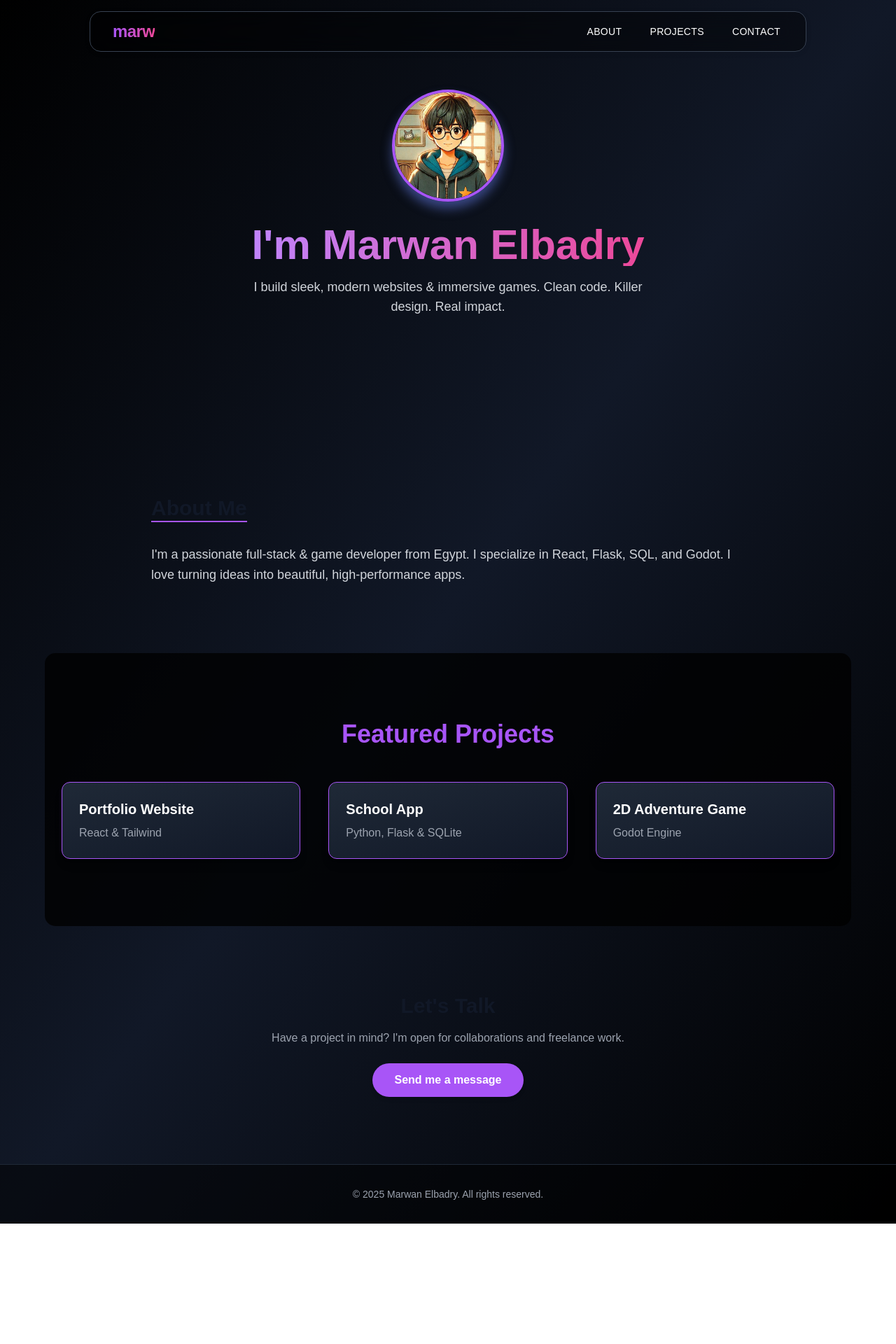
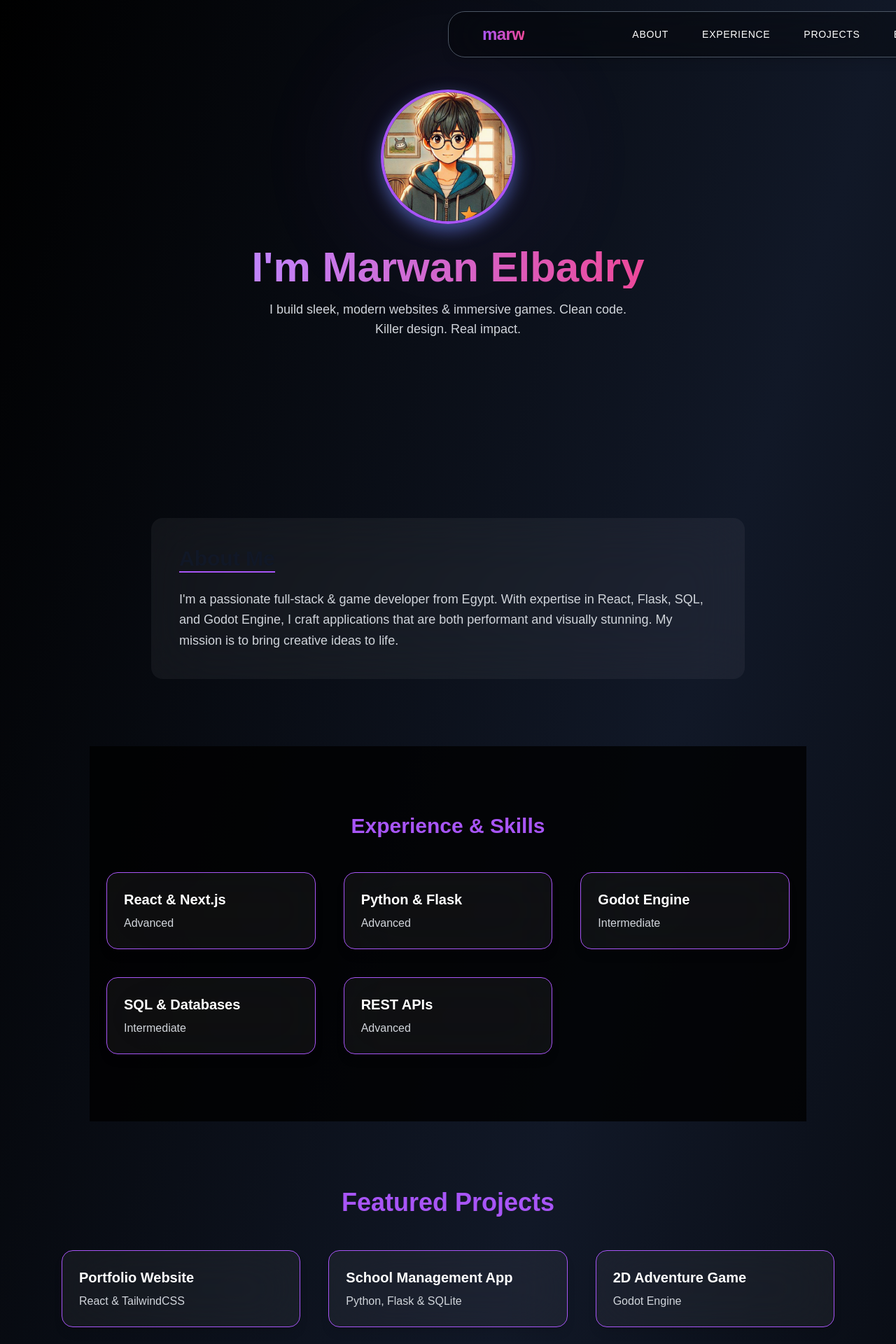
Before and after one commit to Kingmarw/kingmarw, a React (Vite) app: page / in a window 1280 px wide. Shown: the top 1920 px of the page at 70% size. Before the commit the page ends 1748 px from the top, so only its background shows below. Built offline with nearby package versions, Linux system fonts and the light colour scheme.

Commit message:
Update App.jsx

```diff
--- a/src/App.jsx
+++ b/src/App.jsx
@@ -1,129 +1,151 @@
 import React from "react";
-import { motion } from "framer-motion";
+import { motion, AnimatePresence } from "framer-motion";
 import profile from "./assets/kingmarw.png";
 
 export default function App() {
-  const fadeIn = { hidden: { opacity: 0, y: 20 }, visible: { opacity: 1, y: 0 } };
+  const fadeInUp = { hidden: { opacity: 0, y: 30 }, visible: { opacity: 1, y: 0 } };
+  const stagger = { visible: { transition: { staggerChildren: 0.15 } } };
+
+  // Dummy data for blog posts and testimonials
+  const blogPosts = Array.from({ length: 9 }, (_, i) => ({
+    title: `Blog Post Title ${i + 1}`,
+    date: `2025-${String(i + 1).padStart(2, '0')}-15`,
+    excerpt: `This is a brief excerpt for blog post number ${i + 1}. It summarizes the main points and invites the reader to click through and read more.`
+  }));
+
+  const testimonials = [
+    { name: 'Alice', text: 'Working with Marw was a fantastic experience. His code quality is top-notch!' },
+    { name: 'Bob', text: 'Creative, reliable, and fast. Highly recommend for any web or game project.' },
+    { name: 'Charlie', text: 'Marw delivered beyond expectations. The animations and design blew me away.' }
+  ];
 
   return (
     <div className="relative bg-gradient-to-br from-black via-gray-900 to-black text-white font-sans overflow-x-hidden min-h-screen scroll-smooth">
       {/* Header */}
-      <header className="fixed top-4 left-1/2 transform -translate-x-1/2 z-50 bg-black/40 backdrop-blur-lg border border-gray-700 rounded-2xl px-8 py-3 flex justify-between items-center w-[90%] max-w-5xl transition-colors duration-300 hover:bg-black/60">
+      <AnimatePresence>
+        <motion.header
+          initial={{ opacity: 0, y: -60 }}
+          animate={{ opacity: 1, y: 0 }}
+          exit={{ opacity: 0, y: -60 }}
+          transition={{ duration: 0.8 }}
+          className="fixed top-4 left-1/2 transform -translate-x-1/2 z-50 bg-black/30 backdrop-blur-2xl border border-gray-600 rounded-3xl px-12 py-4 flex justify-between items-center w-[90%] max-w-5xl shadow-lg"
+        >
           <h1 className="text-2xl font-extrabold tracking-tight bg-gradient-to-r from-purple-500 to-pink-500 bg-clip-text text-transparent">marw</h1>
-        <nav className="space-x-8 text-sm uppercase tracking-wide">
-          {['about','projects','contact'].map(id => (
-            <a
+          <motion.nav initial="hidden" animate="visible" variants={stagger} className="flex space-x-8 text-sm uppercase tracking-wider">
+            {['about','experience','projects','blogs','testimonials','contact'].map((id) => (
+              <motion.a
                 key={id}
                 href={`#${id}`}
-              className="relative hover:text-purple-400 transition-colors duration-300 px-1"
+                variants={fadeInUp}
+                className="relative px-2 py-1 hover:text-purple-400 transition duration-300"
               >
                 <span className="after:absolute after:content-[''] after:block after:w-0 after:h-0.5 after:bg-purple-400 after:transition-all after:duration-300 hover:after:w-full">
                   {id}
                 </span>
-            </a>
+              </motion.a>
             ))}
-        </nav>
-      </header>
+          </motion.nav>
+        </motion.header>
+      </AnimatePresence>
 
       {/* Hero */}
       <section id="hero" className="flex flex-col items-center justify-center text-center pt-32 pb-40 px-6">
-        <motion.img
-          initial={{ scale: 0.7, opacity: 0 }}
-          animate={{ scale: 1, opacity: 1 }}
-          transition={{ duration: 1 }}
-          src={profile}
-          alt="Profile"
-          className="w-40 h-40 rounded-full border-4 border-purple-500 shadow-[0_10px_15px_rgba(102,126,234,0.5)] mb-8"
-        />
-        <motion.h2
-          initial="hidden"
-          animate="visible"
-          variants={fadeIn}
-          transition={{ delay: 0.3, duration: 0.8 }}
-          className="text-5xl sm:text-6xl font-extrabold mb-4 bg-gradient-to-r from-purple-400 to-pink-500 bg-clip-text text-transparent leading-tight"
-        >
+        <motion.div variants={fadeInUp} initial="hidden" animate="visible" transition={{ duration: 1 }} className="relative">
+          <img src={profile} alt="Profile" className="w-48 h-48 rounded-full border-4 border-purple-500 shadow-[0_10px_25px_rgba(102,126,234,0.6)]" />
+          <div className="absolute inset-0 animate-ping rounded-full bg-purple-500 opacity-20 blur-2xl" />
+        </motion.div>
+        <motion.h2 variants={fadeInUp} initial="hidden" animate="visible" transition={{ delay: 0.3, duration: 0.8 }} className="mt-8 text-5xl sm:text-6xl font-extrabold leading-tight bg-gradient-to-r from-purple-400 to-pink-500 bg-clip-text text-transparent">
           I'm Marwan Elbadry
         </motion.h2>
-        <motion.p
-          initial="hidden"
-          animate="visible"
-          variants={fadeIn}
-          transition={{ delay: 0.6, duration: 0.8 }}
-          className="text-gray-300 max-w-xl text-lg"
-        >
+        <motion.p variants={fadeInUp} initial="hidden" animate="visible" transition={{ delay: 0.6, duration: 0.8 }} className="mt-4 text-gray-300 max-w-md text-lg lg:max-w-lg">
           I build sleek, modern websites & immersive games. Clean code. Killer design. Real impact.
         </motion.p>
       </section>
 
       {/* About */}
-      <motion.section
-        id="about"
-        className="px-6 py-24 max-w-4xl mx-auto"
-        initial="hidden"
-        whileInView="visible"
-        viewport={{ once: true }}
-        variants={fadeIn}
-        transition={{ duration: 0.6 }}
-      >
-        <h3 className="text-3xl font-bold mb-4 border-b-2 border-purple-500 inline-block">About Me</h3>
-        <p className="text-gray-300 leading-relaxed text-lg mt-4">
-          I'm a passionate full-stack & game developer from Egypt. I specialize in React, Flask, SQL, and Godot. I love turning ideas into beautiful, high-performance apps.
+      <section id="about" className="px-6 py-24 max-w-4xl mx-auto">
+        <motion.div variants={fadeInUp} initial="hidden" whileInView="visible" viewport={{ once: true }} className="bg-white/5 backdrop-blur-2xl rounded-2xl p-10">
+          <h3 className="text-3xl font-bold mb-6 border-b-2 border-purple-500 inline-block">About Me</h3>
+          <p className="text-gray-300 leading-relaxed text-lg">
+            I'm a passionate full-stack & game developer from Egypt. With expertise in React, Flask, SQL, and Godot Engine, I craft applications that are both performant and visually stunning. My mission is to bring creative ideas to life.
           </p>
-      </motion.section>
+        </motion.div>
+      </section>
 
-      {/* Projects */}
-      <motion.section
-        id="projects"
-        className="bg-black/80 px-6 py-24 max-w-6xl mx-auto"
-        initial="hidden"
-        whileInView="visible"
-        viewport={{ once: true }}
-        variants={fadeIn}
-        transition={{ duration: 0.6 }}
-      >
-        <h3 className="text-4xl font-bold mb-12 text-center text-purple-500">Featured Projects</h3>
+      {/* Experience */}
+      <section id="experience" className="bg-black/80 px-6 py-24 max-w-5xl mx-auto">
+        <motion.h3 variants={fadeInUp} initial="hidden" whileInView="visible" viewport={{ once: true }} className="text-3xl font-bold mb-12 text-center text-purple-500">Experience & Skills</motion.h3>
         <div className="grid sm:grid-cols-1 md:grid-cols-2 lg:grid-cols-3 gap-10">
           {[
-            { title: 'Portfolio Website', desc: 'React & Tailwind' },
-            { title: 'School App', desc: 'Python, Flask & SQLite' },
-            { title: '2D Adventure Game', desc: 'Godot Engine' }
-          ].map((proj, idx) => (
-            <motion.div
-              key={idx}
-              initial="hidden"
-              whileInView="visible"
-              variants={fadeIn}
-              transition={{ delay: idx * 0.2, duration: 0.6 }}
-              whileHover={{ scale: 1.05 }}
-              className="bg-gradient-to-br from-gray-800 to-gray-900 rounded-xl p-6 shadow-lg hover:shadow-2xl transition-transform duration-300 border border-purple-500"
-            >
-              <h4 className="text-xl font-semibold mb-2 text-white">{proj.title}</h4>
-              <p className="text-gray-400">{proj.desc}</p>
+            { title: 'React & Next.js', level: 'Advanced' },
+            { title: 'Python & Flask', level: 'Advanced' },
+            { title: 'Godot Engine', level: 'Intermediate' },
+            { title: 'SQL & Databases', level: 'Intermediate' },
+            { title: 'REST APIs', level: 'Advanced' }
+          ].map((item, idx) => (
+            <motion.div key={idx} variants={fadeInUp} transition={{ delay: idx * 0.2, duration: 0.6 }} whileHover={{ scale: 1.1 }} className="bg-white/5 backdrop-blur-2xl rounded-2xl p-6 shadow-lg hover:shadow-2xl transition-transform duration-300 border border-purple-500">
+              <h4 className="text-xl font-semibold mb-2 text-white">{item.title}</h4>
+              <p className="text-gray-300">{item.level}</p>
             </motion.div>
           ))}
         </div>
-      </motion.section>
+      </section>
+
+      {/* Projects */}
+      <section id="projects" className="px-6 py-24 max-w-6xl mx-auto">
+        <motion.h3 variants={fadeInUp} initial="hidden" whileInView="visible" viewport={{ once: true }} className="text-4xl font-bold mb-12 text-center text-purple-500">Featured Projects</motion.h3>
+        <div className="grid sm:grid-cols-1 md:grid-cols-2 lg:grid-cols-3 gap-10">
+          {[
+            { title: 'Portfolio Website', desc: 'React & TailwindCSS' },
+            { title: 'School Management App', desc: 'Python, Flask & SQLite' },
+            { title: '2D Adventure Game', desc: 'Godot Engine' },
+            { title: 'Realtime Chat App', desc: 'Socket.io & Node.js' }
+          ].map((proj, idx) => (
+            <motion.div key={idx} variants={fadeInUp} transition={{ delay: idx * 0.2, duration: 0.6 }} whileHover={{ scale: 1.08 }} className="bg-white/5 backdrop-blur-2xl rounded-2xl p-6 shadow-lg hover:shadow-2xl transition-transform duration-300 border border-purple-500">
+              <h4 className="text-xl font-semibold mb-2 text-white">{proj.title}</h4>
+              <p className="text-gray-300">{proj.desc}</p>
+            </motion.div>
+          ))}
+        </div>
+      </section>
+
+      {/* Blogs */}
+      <section id="blogs" className="px-6 py-24 max-w-6xl mx-auto">
+        <motion.h3 variants={fadeInUp} initial="hidden" whileInView="visible" viewport={{ once: true }} className="text-4xl font-bold mb-12 text-center text-purple-500">Blog Posts</motion.h3>
+        <div className="grid sm:grid-cols-1 md:grid-cols-2 lg:grid-cols-3 gap-10">
+          {blogPosts.map((post, idx) => (
+            <motion.div key={idx} variants={fadeInUp} transition={{ delay: idx * 0.1, duration: 0.5 }} whileHover={{ scale: 1.05 }} className="bg-white/5 backdrop-blur-2xl rounded-2xl p-6 shadow-lg hover:shadow-2xl transition-transform duration-300 border border-purple-500">
+              <h4 className="text-xl font-semibold mb-1 text-white">{post.title}</h4>
+              <span className="text-sm text-gray-400 mb-3 block">{post.date}</span>
+              <p className="text-gray-300">{post.excerpt}</p>
+            </motion.div>
+          ))}
+        </div>
+      </section>
+
+      {/* Testimonials */}
+      <section id="testimonials" className="bg-black/80 px-6 py-24 max-w-5xl mx-auto">
+        <motion.h3 variants={fadeInUp} initial="hidden" whileInView="visible" viewport={{ once: true }} className="text-4xl font-bold mb-12 text-center text-purple-500">Testimonials</motion.h3>
+        <div className="grid sm:grid-cols-1 md:grid-cols-2 gap-10">
+          {testimonials.map((t, idx) => (
+            <motion.blockquote key={idx} variants={fadeInUp} transition={{ delay: idx * 0.2, duration: 0.6 }} className="bg-white/5 backdrop-blur-2xl rounded-2xl p-6 shadow-lg hover:shadow-2xl transition-shadow duration-300 border-l-4 border-purple-500">
+              <p className="italic text-gray-300">"{t.text}"</p>
+              <footer className="mt-4 text-sm text-gray-400">- {t.name}</footer>
+            </motion.blockquote>
+          ))}
+        </div>
+      </section>
 
       {/* Contact */}
-      <motion.section
-        id="contact"
-        className="px-6 py-24 text-center"
-        initial="hidden"
-        whileInView="visible"
-        viewport={{ once: true }}
-        variants={fadeIn}
-        transition={{ duration: 0.6 }}
-      >
+      <section id="contact" className="px-6 py-24 text-center">
+        <motion.div variants={fadeInUp} initial="hidden" whileInView="visible" viewport={{ once: true }} className="bg-white/5 backdrop-blur-2xl rounded-2xl inline-block px-10 py-8">
           <h3 className="text-3xl font-bold mb-4">Let's Talk</h3>
-        <p className="text-gray-400 mb-6">Have a project in mind? I'm open for collaborations and freelance work.</p>
-        <motion.a
-          href="https://wa.me/+201119644023"
-          whileHover={{ scale: 1.05 }}
-          className="inline-block bg-purple-500 hover:bg-purple-600 transition-colors duration-300 text-white font-semibold px-8 py-3 rounded-full shadow-md"
-        >
+          <p className="text-gray-300 mb-6">Have a project in mind? I'm open for collaborations and freelance work.</p>
+          <motion.a href="https://wa.me/+201119644023" whileHover={{ scale: 1.1 }} className="inline-block bg-purple-500 hover:bg-purple-600 transition-colors duration-300 text-white font-semibold px-8 py-3 rounded-full shadow-md">
             Send me a message
           </motion.a>
-      </motion.section>
+        </motion.div>
+      </section>
 
       {/* Footer */}
       <footer className="text-center text-sm text-gray-400 py-8 border-t border-gray-800 bg-black/50">
```
Lines whose indentation alone changed are shown as unchanged.
